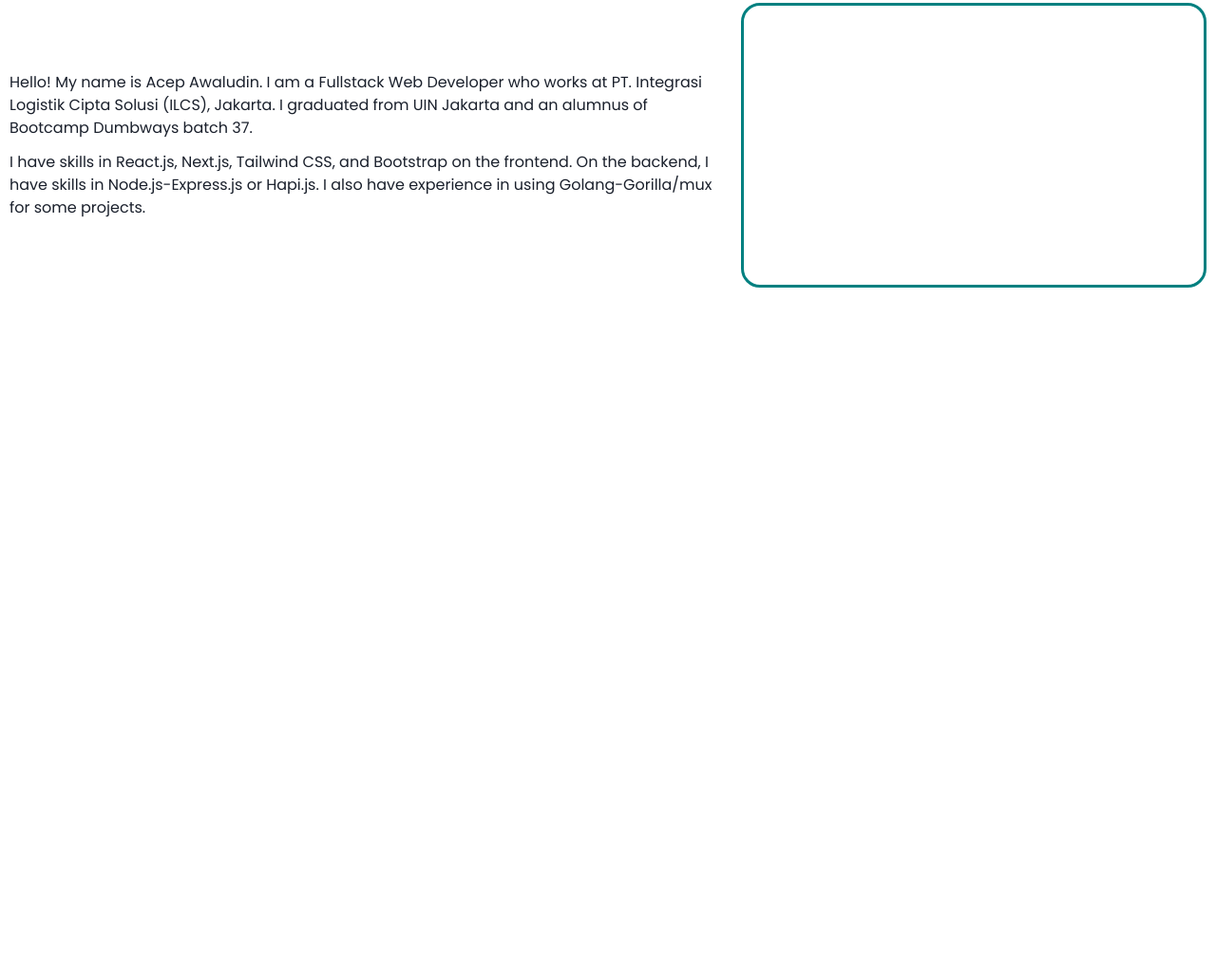
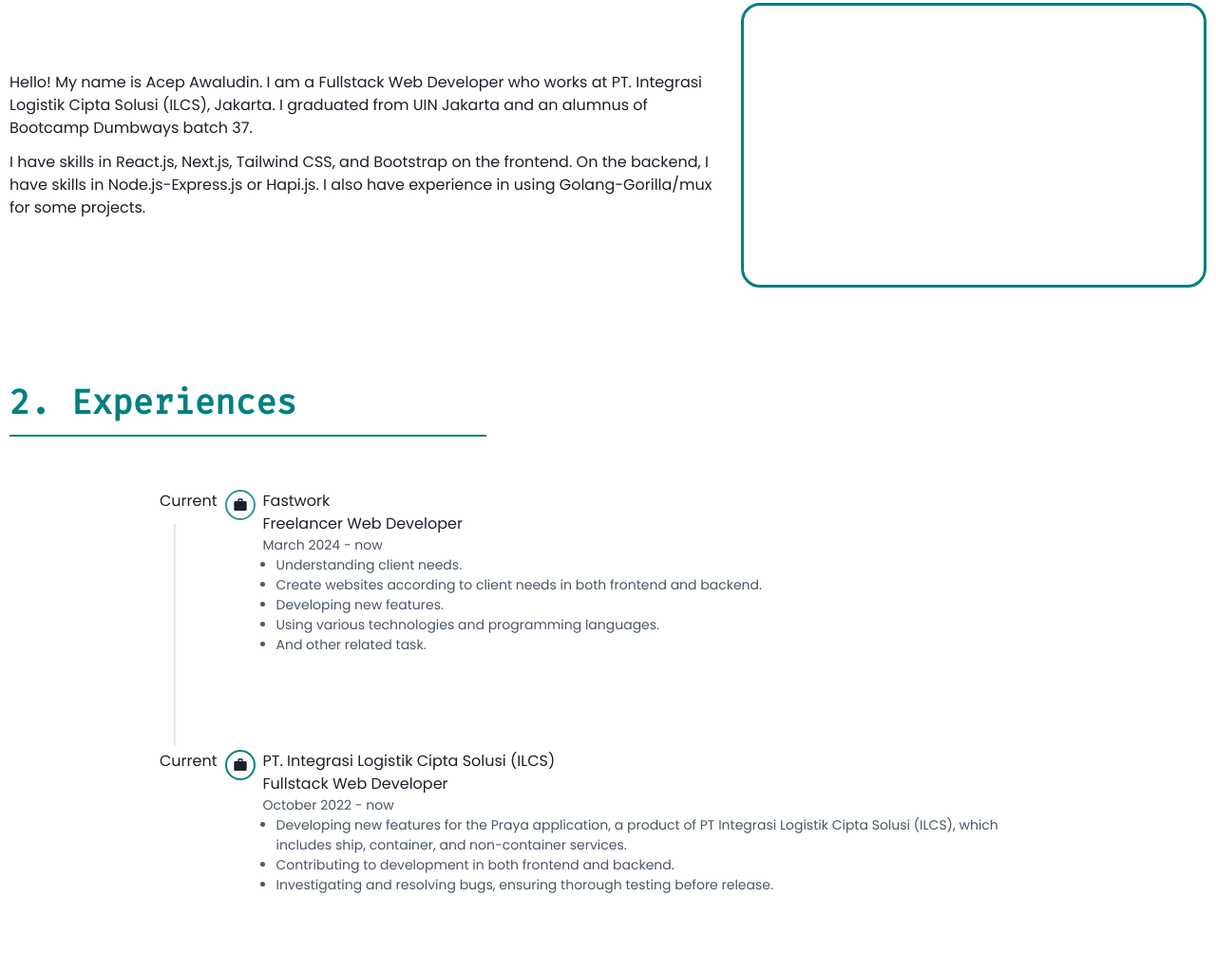
Before and after one commit to acep179/my-portfolio-2, a Gatsby site: page / in a window 1280 px wide. Shown: the part 1028-2051 px from the top of the page at 95% size. Before the commit the page ends 1421 px from the top, so only its background shows below. Built offline with nearby package versions, Linux system fonts and the light colour scheme; Gatsby itself is replaced by a stand-in of ours.

Commit message:
[FEAT : EXPERIENCES] - Add Experiences section and workExperiences data

```diff
--- a/src/mocks/index.ts
+++ b/src/mocks/index.ts
@@ -1,3 +1,5 @@
 import menus from './menu'
 
-export { menus }
+import workExperiences from './workExperiences'
+
+export { menus, workExperiences }
--- /dev/null
+++ b/src/mocks/workExperiences.ts
@@ -0,0 +1,42 @@
+type workExperiencesType = {
+  workPlace: string;
+  workLink: string;
+  position: string;
+  startDate: string;
+  endDate?: string | null;
+  isOngoing: boolean;
+  jobdesks: Array<string>;
+}
+
+const workExperiences: workExperiencesType[] = [
+  {
+    workPlace: 'Fastwork',
+    workLink: 'https://fastwork.id/user/acep179',
+    position: 'Freelancer Web Developer',
+    startDate: 'March 2024',
+    endDate: null,
+    isOngoing: true,
+    jobdesks: [
+      'Understanding client needs.',
+      'Create websites according to client needs in both frontend and backend.',
+      'Developing new features.',
+      'Using various technologies and programming languages.',
+      'And other related task.'
+    ]
+  },
+  {
+    workPlace: 'PT. Integrasi Logistik Cipta Solusi (ILCS)',
+    workLink: 'https://www.ilcs.co.id/',
+    position: 'Fullstack Web Developer',
+    startDate: 'October 2022',
+    endDate: null,
+    isOngoing: true,
+    jobdesks: [
+      ' Developing new features for the Praya application, a product of PT Integrasi Logistik Cipta Solusi (ILCS), which includes ship, container, and non-container services.',
+      'Contributing to development in both frontend and backend.',
+      'Investigating and resolving bugs, ensuring thorough testing before release.'
+    ]
+  },
+]
+
+export default workExperiences
--- a/src/pages/index.tsx
+++ b/src/pages/index.tsx
@@ -7,7 +7,7 @@ import {
   IconButton,
   Tooltip,
 } from "@chakra-ui/react";
-import { Navbar, Header, About, FloatButtonContainer } from "../templates";
+import { Navbar, Header, About, Experiences, FloatButtonContainer } from "../templates";
 
 import "@fontsource/poppins"
 import '@fontsource/fira-mono';
@@ -20,10 +20,12 @@ const IndexPage: FC<PageProps> = () => {
     <Box as="main" fontFamily="Poppins, sans-serif, serif" >
       <Navbar />
       <Header />
+
       <About />
+      <Experiences />
 
       <FloatButtonContainer>
-        <Tooltip label={`Change theme to ${colorMode === 'light' ? 'dark' : 'light' } mode`} closeOnClick={false}  placement='top' hasArrow >
+        <Tooltip label={`Change theme to ${colorMode === 'light' ? 'dark' : 'light' } mode`} closeOnClick={false}  placement='left' hasArrow >
           <IconButton
             backgroundColor={colorMode === 'light' ? 'white' : 'gray.800' }
             position='relative'
--- a/src/templates/About.tsx
+++ b/src/templates/About.tsx
@@ -10,6 +10,7 @@ import { SectionHeading } from "../components";
 const About = () => {
   return(
     <Grid
+      id="about"
       m='auto'
       mt={20}
       mb={20}
--- /dev/null
+++ b/src/templates/Experiences.tsx
@@ -0,0 +1,104 @@
+import * as React from "react";
+import { Link as GatsbyLink } from "gatsby";
+import {
+  Box,
+  Grid,
+  GridItem,
+  Link as ChakraLink,
+  ListItem,
+  Step,
+  StepDescription,
+  StepIcon,
+  StepIndicator,
+  StepNumber,
+  StepSeparator,
+  StepStatus,
+  StepTitle,
+  Stepper,
+  UnorderedList,
+  useSteps,
+} from "@chakra-ui/react";
+import { MdOutlineWork } from "react-icons/md";
+import { SectionHeading } from "../components";
+import { workExperiences } from "../mocks";
+
+const Experiences = () => {
+
+  const { activeStep } = useSteps({
+    index: 0,
+    count: workExperiences.length,
+  })
+
+  return(
+    <Grid
+      id="experiences"
+      m='auto'
+      mt={20}
+      mb={20}
+      width={['full','container.sm','container.md','container.lg','container.xl']}
+      padding={['10px 20px', null, '10px']}
+      templateColumns={['repeat(1, 1fr)']}
+      rowGap={6}
+    >
+      <SectionHeading marginBottom={8} title="2. Experiences" colSpan={[0, null, 5]} />
+
+      <GridItem
+        maxW={
+          ['full','container.sm',null,'container.md','container.lg']
+        }
+        margin='0 auto'
+        padding='0 40px'
+      >
+        <Stepper index={activeStep} height={`calc(100% + ${50*workExperiences.length}px)`} pb={20} colorScheme='teal' orientation='vertical' gap='0'>
+          {workExperiences.map((work, index) => {
+            const date = work.endDate ? new Date(work.endDate) : new Date()
+            return (
+            <Step key={index}>
+              <Box display={['none', 'block']}>
+                <StepTitle>
+                  {work.isOngoing ? 'Current' : date.getFullYear()}
+                </StepTitle>
+              </Box>
+
+              <StepIndicator _dark={{borderColor:'teal.200'}} borderColor='teal'>
+                <StepStatus
+                  complete={<MdOutlineWork />}
+                  incomplete={<MdOutlineWork />}
+                  active={<MdOutlineWork />}
+                />
+              </StepIndicator>
+
+              <Box>
+                <ChakraLink as={GatsbyLink} href={work.workLink} _hover={{color:'teal',_dark:{color:'teal.200'}}} isExternal >
+                  <StepTitle>
+                    {work.workPlace}
+                    <Box as="br"/>
+                    {work.position}
+                  </StepTitle>
+                </ChakraLink>
+                <StepDescription>
+                  <Box>{work.startDate} - {work.isOngoing ? 'now' : work.endDate ? work.endDate : 'now'}</Box>
+                  <UnorderedList colorScheme="teal">
+                    {work.jobdesks.map((jobdesk) => {
+                      return (
+                        <ListItem>
+                          {/* <ListIcon /> */}
+                          {jobdesk}
+                        </ListItem>
+                      )
+                    })}
+                  </UnorderedList>
+                </StepDescription>
+              </Box>
+
+              <StepSeparator />
+            </Step>
+          )
+          })}
+        </Stepper>
+      </GridItem>
+    </Grid>
+  )
+}
+
+export default Experiences
--- a/src/templates/index.ts
+++ b/src/templates/index.ts
@@ -1,7 +1,9 @@
 import Navbar from "./Navbar";
 import Header from "./Header";
+
 import About from "./About";
+import Experiences from "./Experiences";
 
 import FloatButtonContainer from "./FloatButtonContainer";
 
-export { Navbar, Header, About, FloatButtonContainer }
+export { Navbar, Header, About, Experiences, FloatButtonContainer }
```
